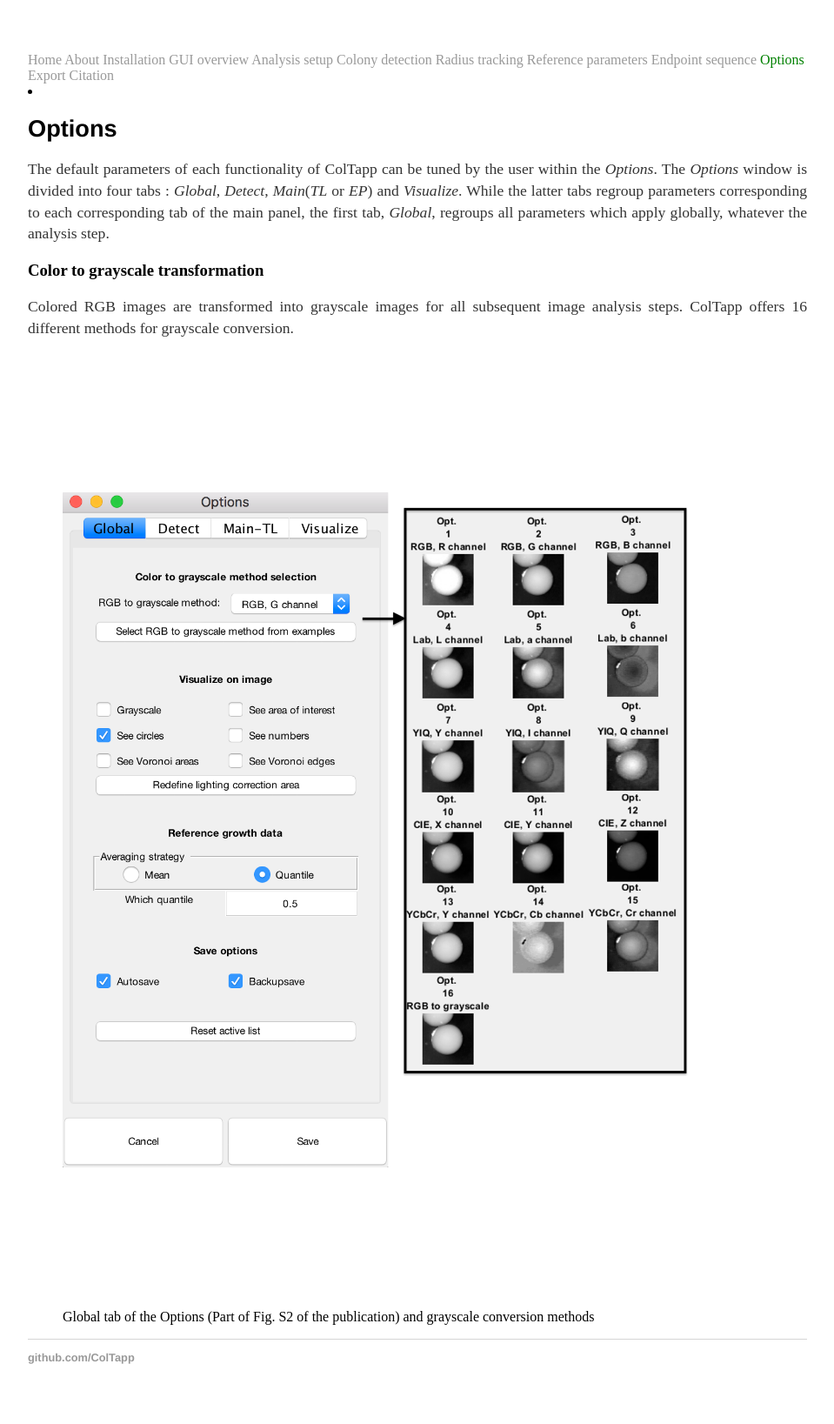
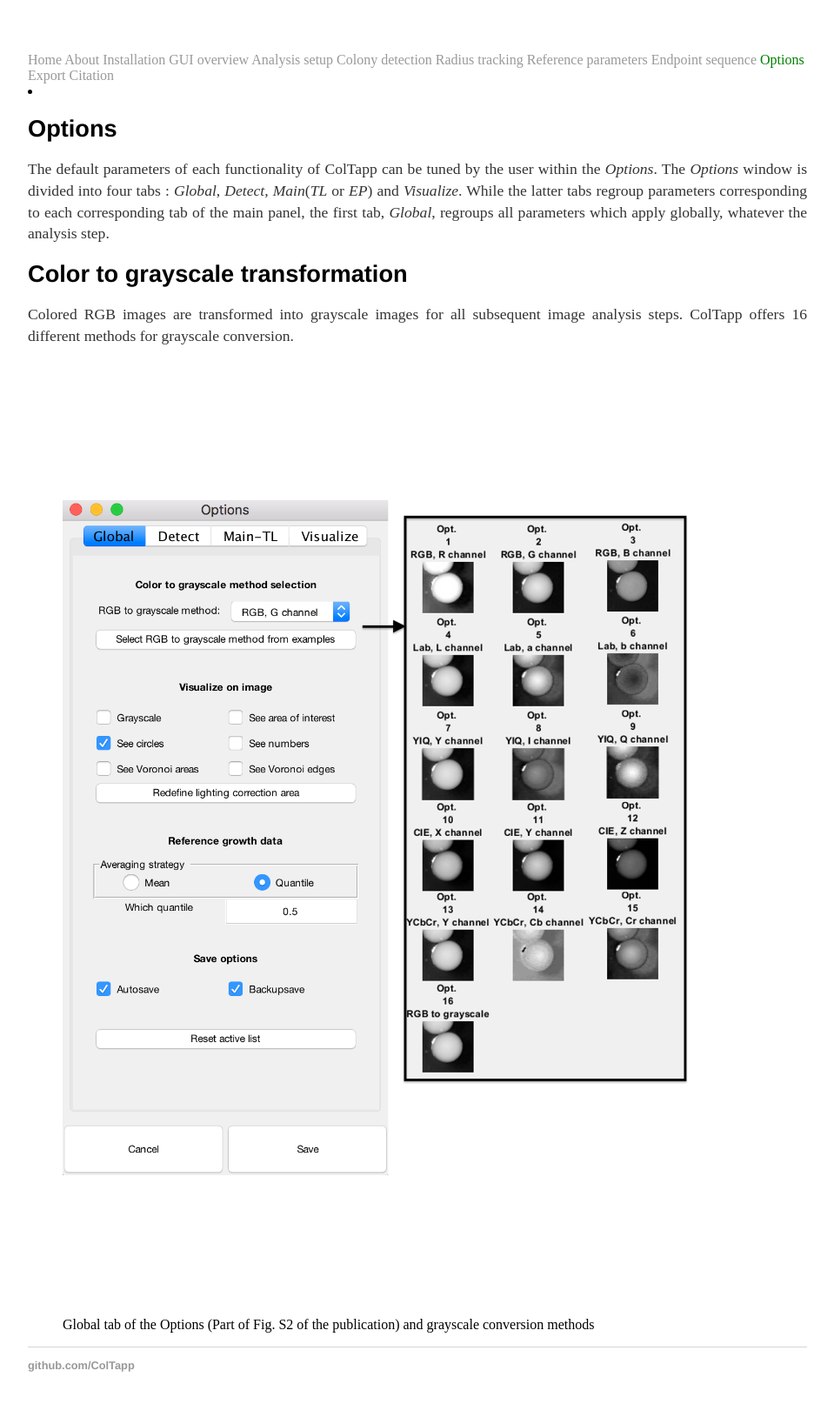
Before and after one commit to ColTapp/ColTapp.github.io, a Jekyll site: the page built from options.md, in a window 1280 px wide. Shown: the whole page at 87% size, without its empty margins (160-1119 px from the left). Built offline with Jekyll 4.4.1, drawn with Linux system fonts in a browser that asks for light colours.

Commit message:
Update options.md

```diff
--- a/options.md
+++ b/options.md
@@ -5,7 +5,7 @@ title: Options
 # Options
 
 The default parameters of each functionality of ColTapp can be tuned by the user within the _Options_. The _Options_ window is divided into four tabs : _Global_, _Detect_, _Main_(_TL_ or _EP_) and _Visualize_. While the latter tabs regroup parameters corresponding to each corresponding tab of the main panel, the first tab, _Global_, regroups all parameters which apply globally, whatever the analysis step.
-### Color to grayscale transformation
+# Color to grayscale transformation
 Colored RGB images are transformed into grayscale images for all subsequent image analysis steps. ColTapp offers 16 different methods for grayscale conversion.
 <figure>
   <img src="{{site.url}}/assets/images/Options_Global_wGrayscale.png" alt="Global tab" height="1094px"/>
```
